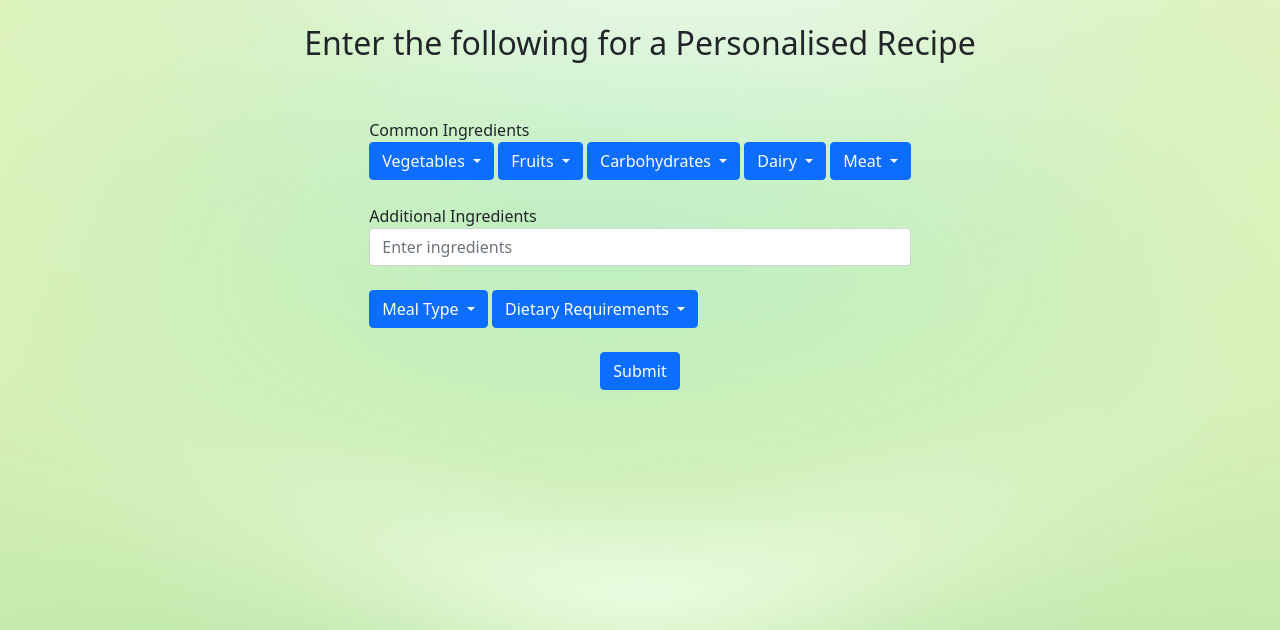
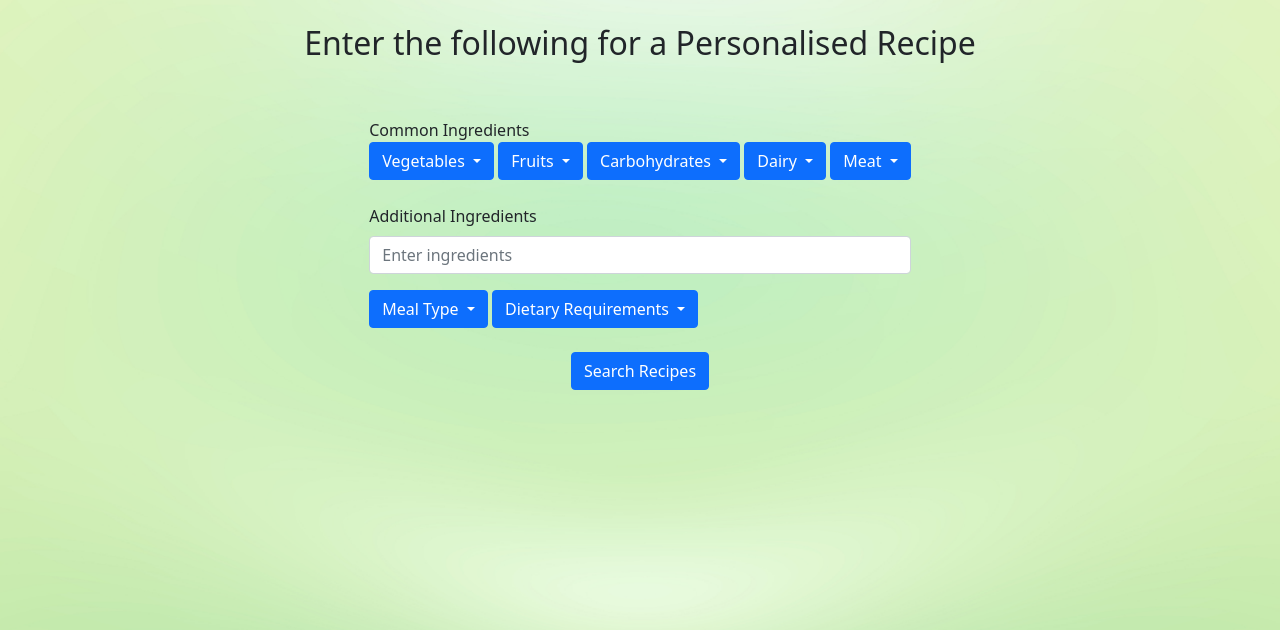
Before and after one commit to Mohsin272/Y4-Final-Project, a Flask app: page /recipe in a window 1280 px wide. Shown: the part 56-686 px from the top of the page. Run offline with Flask 2, Linux system fonts and the light colour scheme; some libraries are stand-ins or nearby versions.

Commit message:
added minor UI changes

```diff
--- a/templates/edamam.html
+++ b/templates/edamam.html
@@ -277,62 +277,13 @@
             </div>
           </ul>
         </div>
-        <!-- <div class="btn-group" role="group">
-          <button id="btnGroupDrop1" type="button" class="btn btn-primary dropdown-toggle" data-bs-toggle="dropdown" aria-expanded="false">
-            Herbs & Spices
-          </button>
-          <ul class="dropdown-menu" aria-labelledby="btnGroupDrop1">
-            <div class="form-check">
-              <input class="form-check-input" type="checkbox" value="salt" id="flexCheckDefault" name="check">
-              <label class="form-check-label" for="flexCheckDefault">
-                Salt
-              </label>
-            </div>
-            <div class="form-check">
-              <input class="form-check-input" type="checkbox" value="black pepper" id="flexCheckDefault" name="check">
-              <label class="form-check-label" for="flexCheckDefault">
-                Black Pepper
-              </label>
-            </div>
-            <div class="form-check">
-              <input class="form-check-input" type="checkbox" value="chilli" id="flexCheckDefault" name="check">
-              <label class="form-check-label" for="flexCheckDefault">
-                Chilli
-              </label>
-            </div>
-            <div class="form-check">
-              <input class="form-check-input" type="checkbox" value="ginger" id="flexCheckDefault" name="check">
-              <label class="form-check-label" for="flexCheckDefault">
-                Ginger
-              </label>
-            </div>
-            <div class="form-check">
-              <input class="form-check-input" type="checkbox" value="garlic" id="flexCheckDefault" name="check">
-              <label class="form-check-label" for="flexCheckDefault">
-                Garlic
-              </label>
-            </div>
-            <div class="form-check">
-              <input class="form-check-input" type="checkbox" value="coriander" id="flexCheckDefault" name="check">
-              <label class="form-check-label" for="flexCheckDefault">
-                Coriander
-              </label>
-            </div>
-            <div class="form-check">
-              <input class="form-check-input" type="checkbox" value="mint" id="flexCheckDefault" name="check">
-              <label class="form-check-label" for="flexCheckDefault">
-                Mint
-              </label>
-            </div>
-          </ul>
-        </div> -->
 
       <div class="form-group w-35">
         <br>
-        <label for="ingredientsinput">Additional Ingredients</label>
-        <br>
-        <input type="text" class="form-control" id="ingredientsinput" placeholder="Enter ingredients" name="ingredients">
-        <br>
+        <div class="mb-3">
+          <label for="ingredientsinput" class="form-label">Additional Ingredients</label>
+          <input type="text" class="form-control" id="ingredientsinput" placeholder="Enter ingredients" name="ingredients" data-bs-toggle="tooltip" title="Enter any additional ingredients, separated by commas">
+        </div>
         <div class="btn-group" role="group">
           <button id="btnGroupDrop1" type="button" class="btn btn-primary dropdown-toggle" data-bs-toggle="dropdown" aria-expanded="false">
             Meal Type
@@ -440,7 +391,7 @@
         <br>
         <br>
         <div class="col-md-12 text-center">
-          <button type="submit" class="btn btn-primary">Submit</button>
+          <button type="submit" class="btn btn-primary">Search Recipes</button>
         </div>
       </div>
     </form>
--- a/templates/results.html
+++ b/templates/results.html
@@ -22,7 +22,7 @@
 <div class="d-flex flex-wrap justify-content-evenly">
   {% for row in data %}
 
-  <div class="position-relative border-0 card mb-5" style="width: 15rem">
+  <div class="position-relative border-0 card mb-5" style="width: 17rem;" >
     <img
       class="img-thumbnail"
       src="{{ row['recipe']['image'] }}"
```
